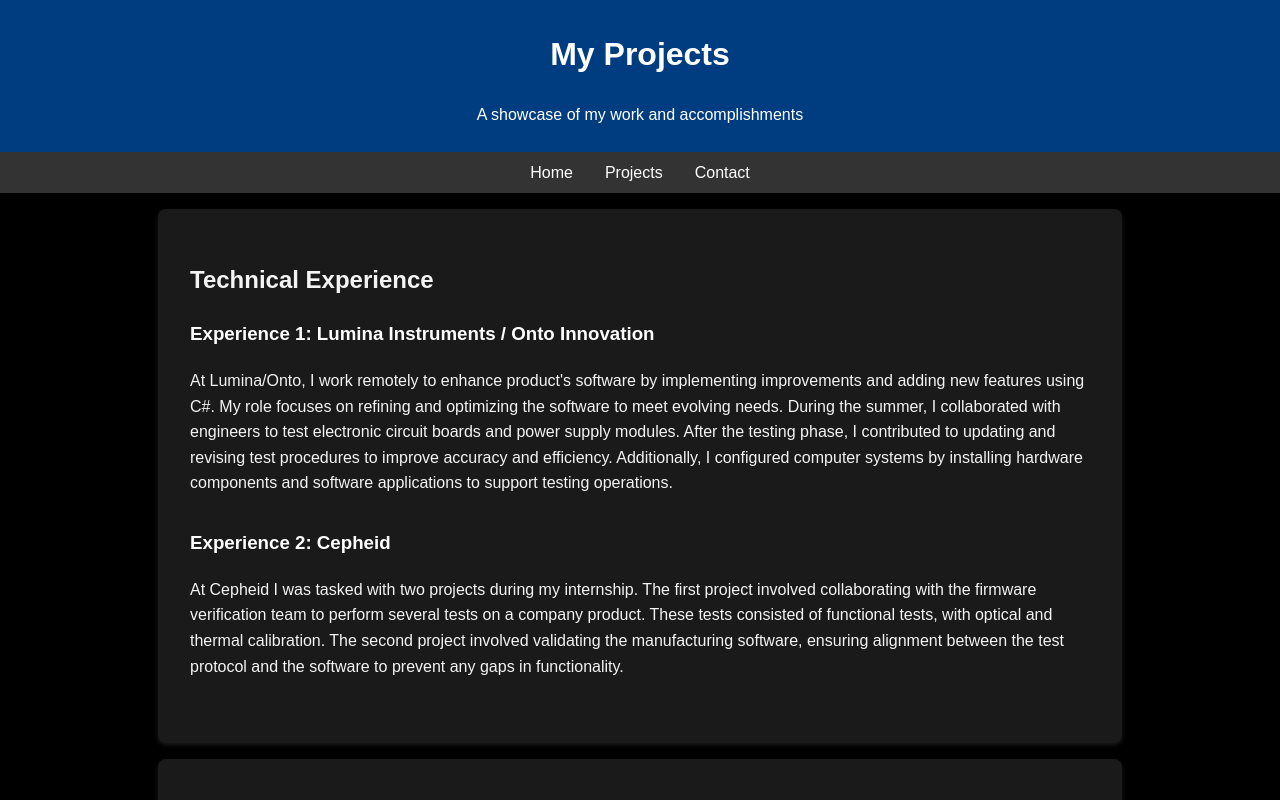
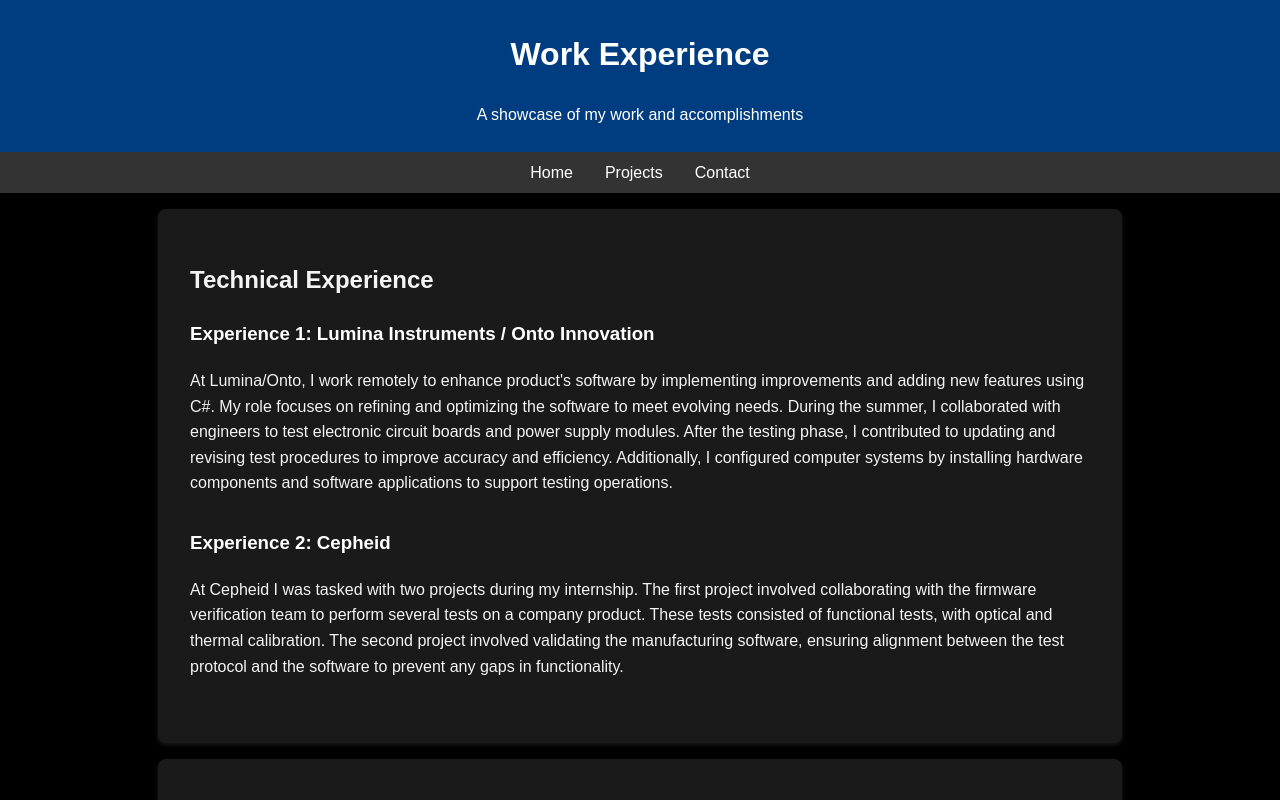
Before and after one commit to ryanoskuie/Personal-Website, a plain HTML site: page projects.html in a window 1280 px wide. Shown: the top 800 px of the page. Drawn offline with Linux system fonts and the light colour scheme.

Commit message:
Update projects.html

```diff
--- a/projects.html
+++ b/projects.html
@@ -65,13 +65,13 @@
 </head>
 <body>
     <header>
-        <h1>My Projects</h1>
+        <h1>Work Experience</h1>
         <p>A showcase of my work and accomplishments</p>
     </header>
 
     <nav>
         <a href="index.html">Home</a>
-        <a href="work experience.html">Projects</a>
+        <a href="projects.html">Projects</a>
         <a href="contact.html">Contact</a>
     </nav>
 
```
